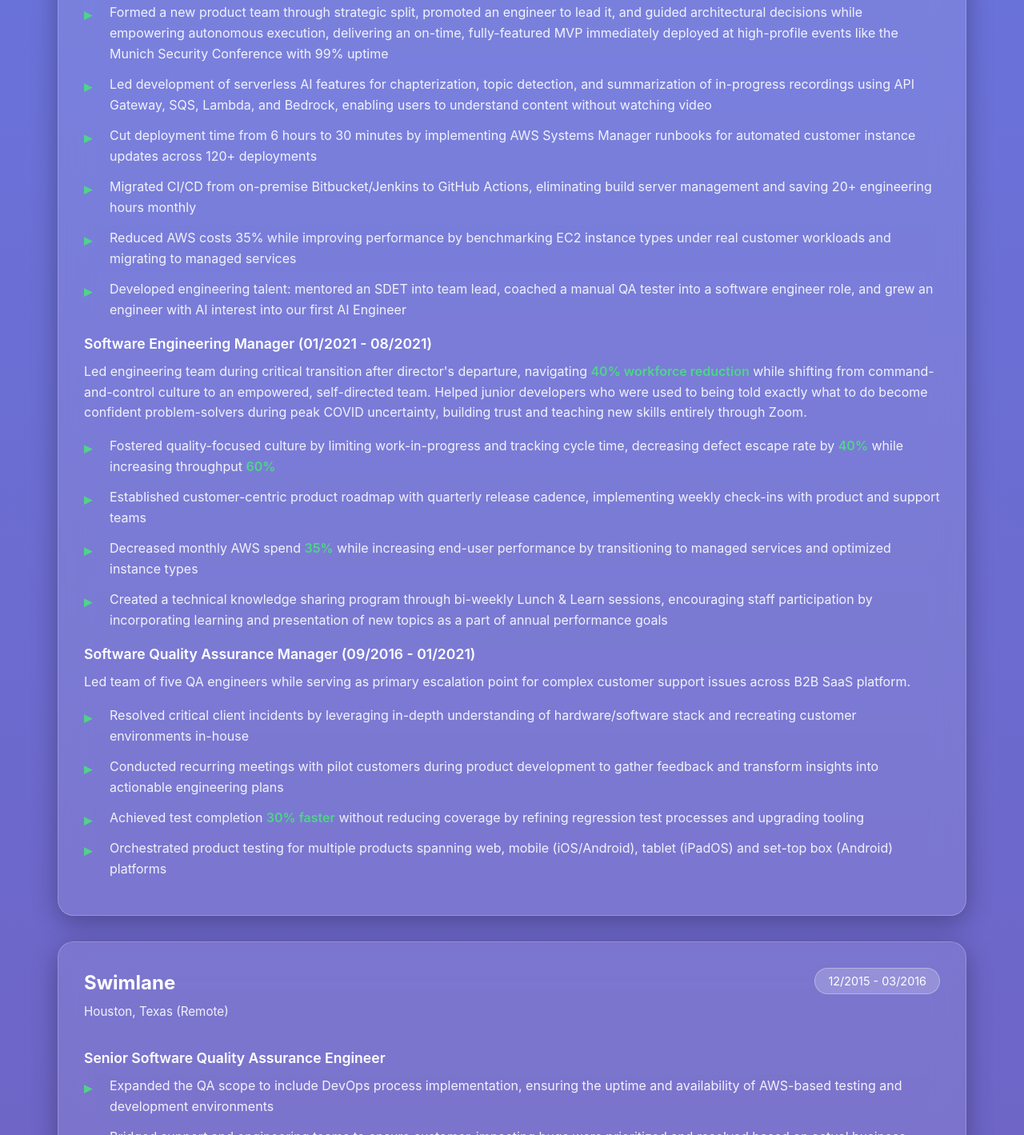
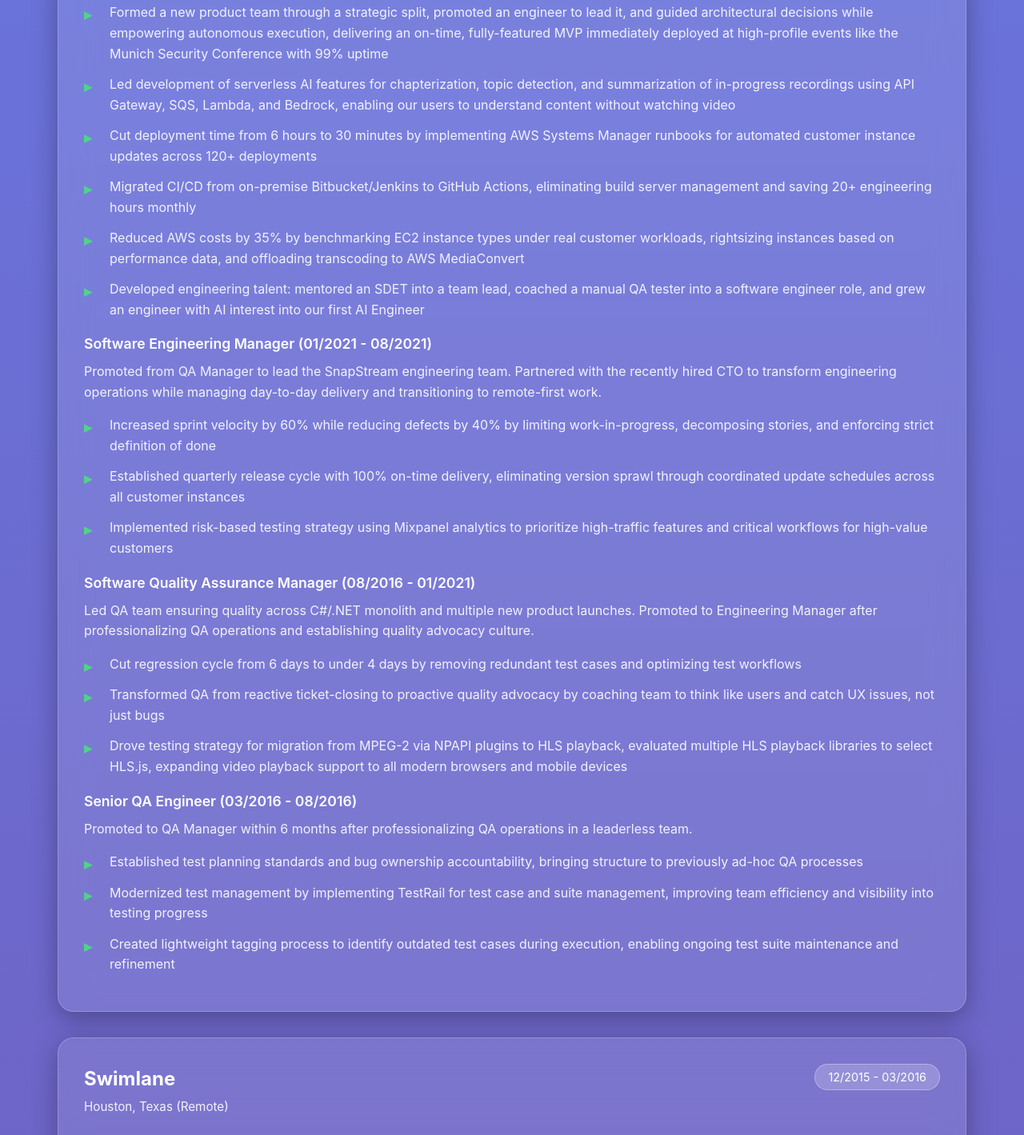
Before and after one commit to VerilyPete/peterhollmer.com, a plain HTML site: page src/pete-resume.html in a window 1280 px wide. Shown: the part 1240-2659 px from the top of the page at 80% size. Drawn offline with Linux system fonts and the light colour scheme.

```diff
--- a/src/pete-resume.html
+++ b/src/pete-resume.html
@@ -705,14 +705,14 @@
           </p>
           <ul class="achievements">
             <li>
-              When Twitter terminated API access without warning, negotiated a
-              30-day extension with enterprise sales, had customers posting
-              again by lunch, and led the team to rearchitect the integration to
-              fit the $100/month tier, reducing costs from $504K to $1,200
-              annually with zero long-term customer impact
+              When Twitter terminated our API access without warning, I
+              negotiated a 30-day extension with enterprise sales, had customers
+              posting again by lunch, and led the team to rearchitect the
+              integration to fit the $100/month tier, reducing costs from $504K
+              to $1,200 annually with zero long-term customer impact
             </li>
             <li>
-              Formed a new product team through strategic split, promoted an
+              Formed a new product team through a strategic split, promoted an
               engineer to lead it, and guided architectural decisions while
               empowering autonomous execution, delivering an on-time,
               fully-featured MVP immediately deployed at high-profile events
@@ -721,7 +721,7 @@
             <li>
               Led development of serverless AI features for chapterization,
               topic detection, and summarization of in-progress recordings using
-              API Gateway, SQS, Lambda, and Bedrock, enabling users to
+              API Gateway, SQS, Lambda, and Bedrock, enabling our users to
               understand content without watching video
             </li>
             <li>
@@ -735,12 +735,12 @@
               engineering hours monthly
             </li>
             <li>
-              Reduced AWS costs 35% while improving performance by benchmarking
-              EC2 instance types under real customer workloads and migrating to
-              managed services
+              Reduced AWS costs by 35% by benchmarking EC2 instance types under
+              real customer workloads, rightsizing instances based on
+              performance data, and offloading transcoding to AWS MediaConvert
             </li>
             <li>
-              Developed engineering talent: mentored an SDET into team lead,
+              Developed engineering talent: mentored an SDET into a team lead,
               coached a manual QA tester into a software engineer role, and grew
               an engineer with AI interest into our first AI Engineer
             </li>
@@ -750,69 +750,76 @@
             Software Engineering Manager (01/2021 - 08/2021)
           </div>
           <p>
-            Led engineering team during critical transition after director's
-            departure, navigating
-            <span class="highlight">40% workforce reduction</span>
-            while shifting from command-and-control culture to an empowered,
-            self-directed team. Helped junior developers who were used to being
-            told exactly what to do become confident problem-solvers during peak
-            COVID uncertainty, building trust and teaching new skills entirely
-            through Zoom.
+            Promoted from QA Manager to lead the SnapStream engineering team.
+            Partnered with the recently hired CTO to transform engineering
+            operations while managing day-to-day delivery and transitioning to
+            remote-first work.
           </p>
           <ul class="achievements">
             <li>
-              Fostered quality-focused culture by limiting work-in-progress and
-              tracking cycle time, decreasing defect escape rate by
-              <span class="highlight">40%</span> while increasing throughput
-              <span class="highlight">60%</span>
+              Increased sprint velocity by 60% while reducing defects by 40% by
+              limiting work-in-progress, decomposing stories, and enforcing
+              strict definition of done
             </li>
             <li>
-              Established customer-centric product roadmap with quarterly
-              release cadence, implementing weekly check-ins with product and
-              support teams
+              Established quarterly release cycle with 100% on-time delivery,
+              eliminating version sprawl through coordinated update schedules
+              across all customer instances
             </li>
             <li>
-              Decreased monthly AWS spend
-              <span class="highlight">35%</span> while increasing end-user
-              performance by transitioning to managed services and optimized
-              instance types
-            </li>
-            <li>
-              Created a technical knowledge sharing program through bi-weekly
-              Lunch & Learn sessions, encouraging staff participation by
-              incorporating learning and presentation of new topics as a part of
-              annual performance goals
+              Implemented risk-based testing strategy using Mixpanel analytics
+              to prioritize high-traffic features and critical workflows for
+              high-value customers
             </li>
           </ul>
 
           <div class="role">
-            Software Quality Assurance Manager (09/2016 - 01/2021)
+            Software Quality Assurance Manager (08/2016 - 01/2021)
           </div>
           <p>
-            Led team of five QA engineers while serving as primary escalation
-            point for complex customer support issues across B2B SaaS platform.
+            Led QA team ensuring quality across C#/.NET monolith and multiple
+            new product launches. Promoted to Engineering Manager after
+            professionalizing QA operations and establishing quality advocacy
+            culture.
           </p>
           <ul class="achievements">
             <li>
-              Resolved critical client incidents by leveraging in-depth
-              understanding of hardware/software stack and recreating customer
-              environments in-house
+              Cut regression cycle from 6 days to under 4 days by removing
+              redundant test cases and optimizing test workflows
             </li>
             <li>
-              Conducted recurring meetings with pilot customers during product
-              development to gather feedback and transform insights into
-              actionable engineering plans
+              Transformed QA from reactive ticket-closing to proactive quality
+              advocacy by coaching team to think like users and catch UX issues,
+              not just bugs
             </li>
             <li>
-              Achieved test completion
-              <span class="highlight">30% faster</span> without reducing
-              coverage by refining regression test processes and upgrading
-              tooling
+              Drove testing strategy for migration from MPEG-2 via NPAPI plugins
+              to HLS playback, evaluated multiple HLS playback libraries to
+              select HLS.js, expanding video playback support to all modern
+              browsers and mobile devices
+            </li>
+          </ul>
+
+          <div class="role">Senior QA Engineer (03/2016 - 08/2016)</div>
+          <p>
+            Promoted to QA Manager within 6 months after professionalizing QA
+            operations in a leaderless team.
+          </p>
+          <ul class="achievements">
+            <li>
+              Established test planning standards and bug ownership
+              accountability, bringing structure to previously ad-hoc QA
+              processes
             </li>
             <li>
-              Orchestrated product testing for multiple products spanning web,
-              mobile (iOS/Android), tablet (iPadOS) and set-top box (Android)
-              platforms
+              Modernized test management by implementing TestRail for test case
+              and suite management, improving team efficiency and visibility
+              into testing progress
+            </li>
+            <li>
+              Created lightweight tagging process to identify outdated test
+              cases during execution, enabling ongoing test suite maintenance
+              and refinement
             </li>
           </ul>
         </div>
```
